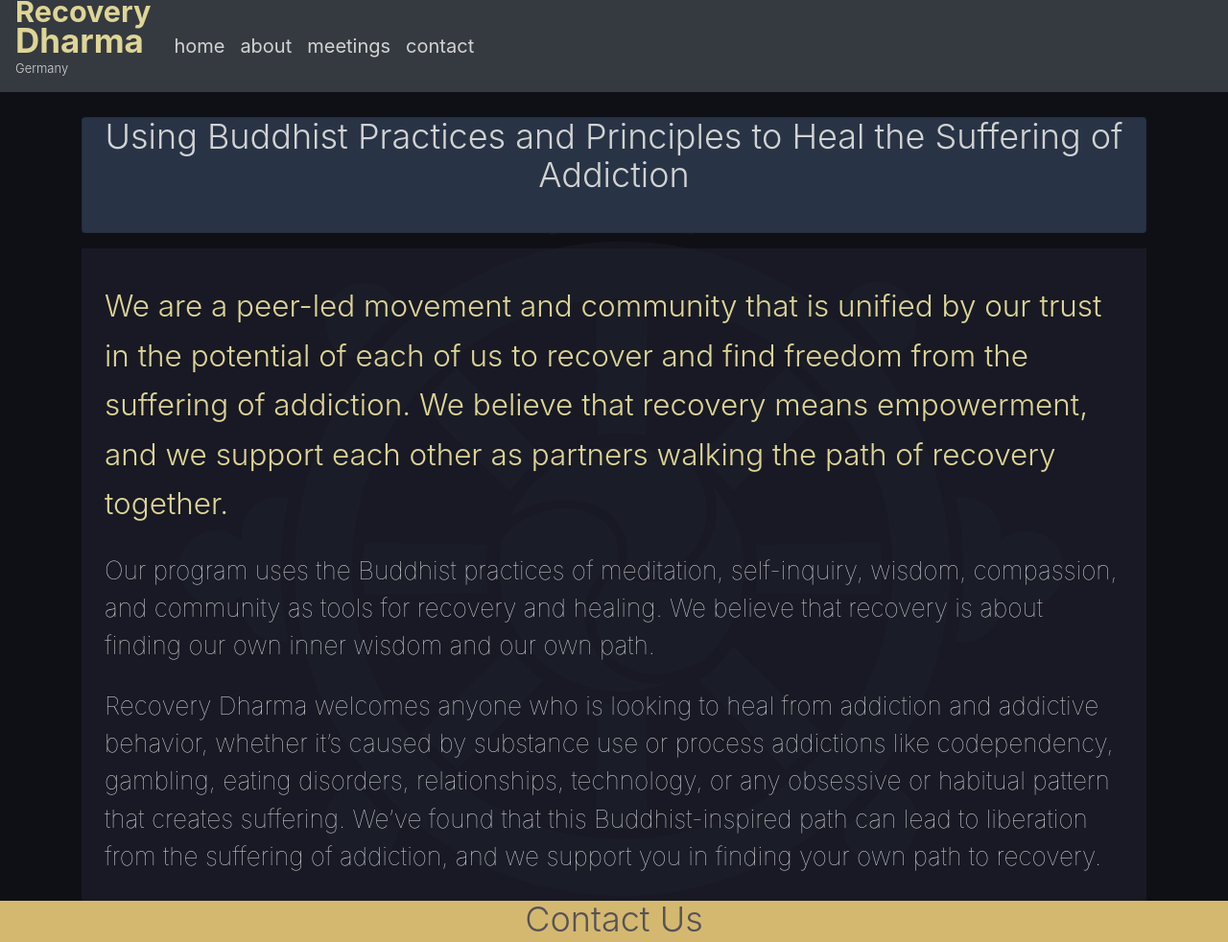
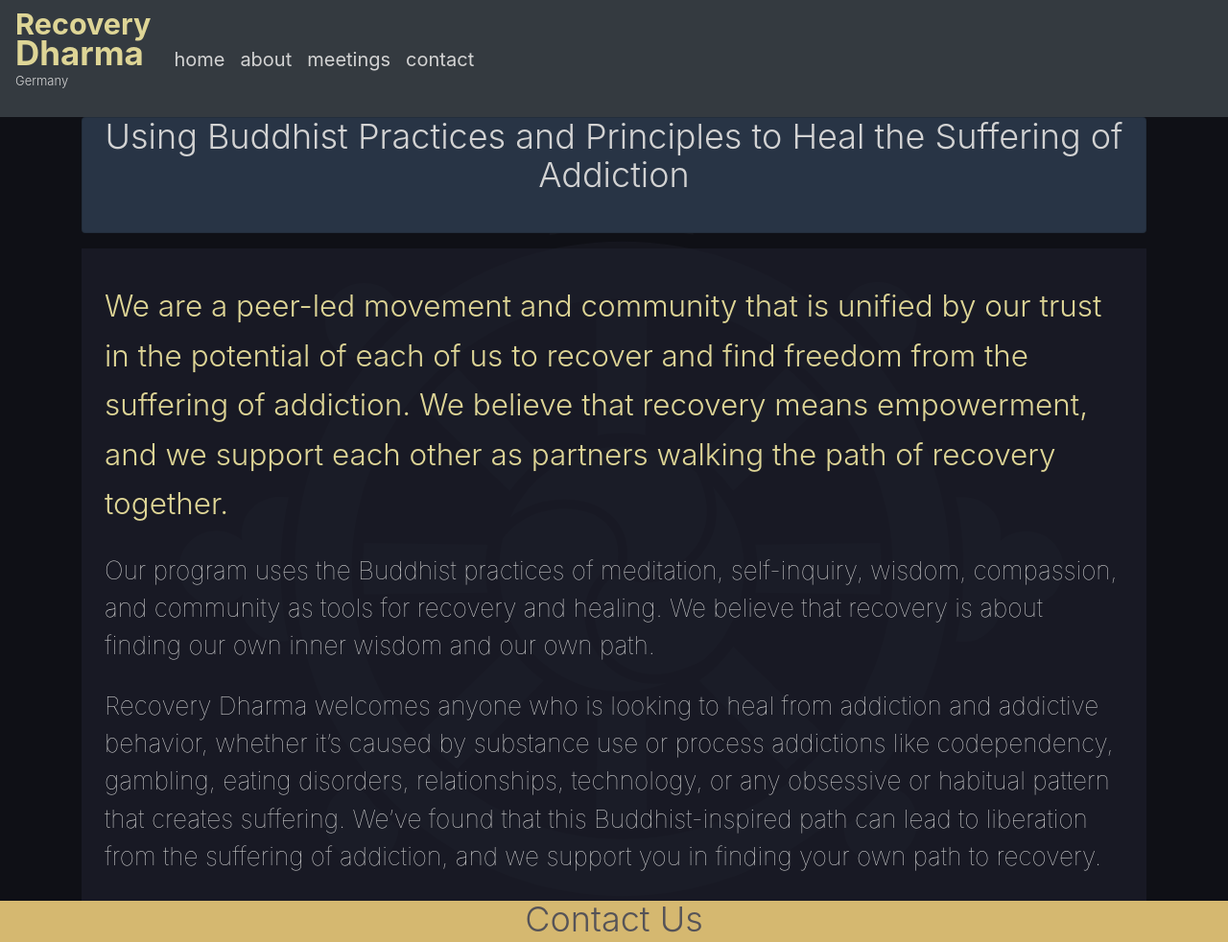
Before and after one commit to joeczar/RecoveryDharmaSite, a Gatsby site: page / in a window 1280 px wide. Shown: the top 982 px of the page at 96% size. Built offline with nearby package versions, Linux system fonts and the light colour scheme; Gatsby itself is replaced by a stand-in of ours.

Commit message:
removed height from .navbar

```diff
--- a/src/components/nav.css
+++ b/src/components/nav.css
@@ -17,6 +17,6 @@
     background-image: url("../images/DharmaWheel.png")!important    ;
   }
   .navbar {
-    height: 11ex;
+
     padding-top: 1ex;
   }
```
